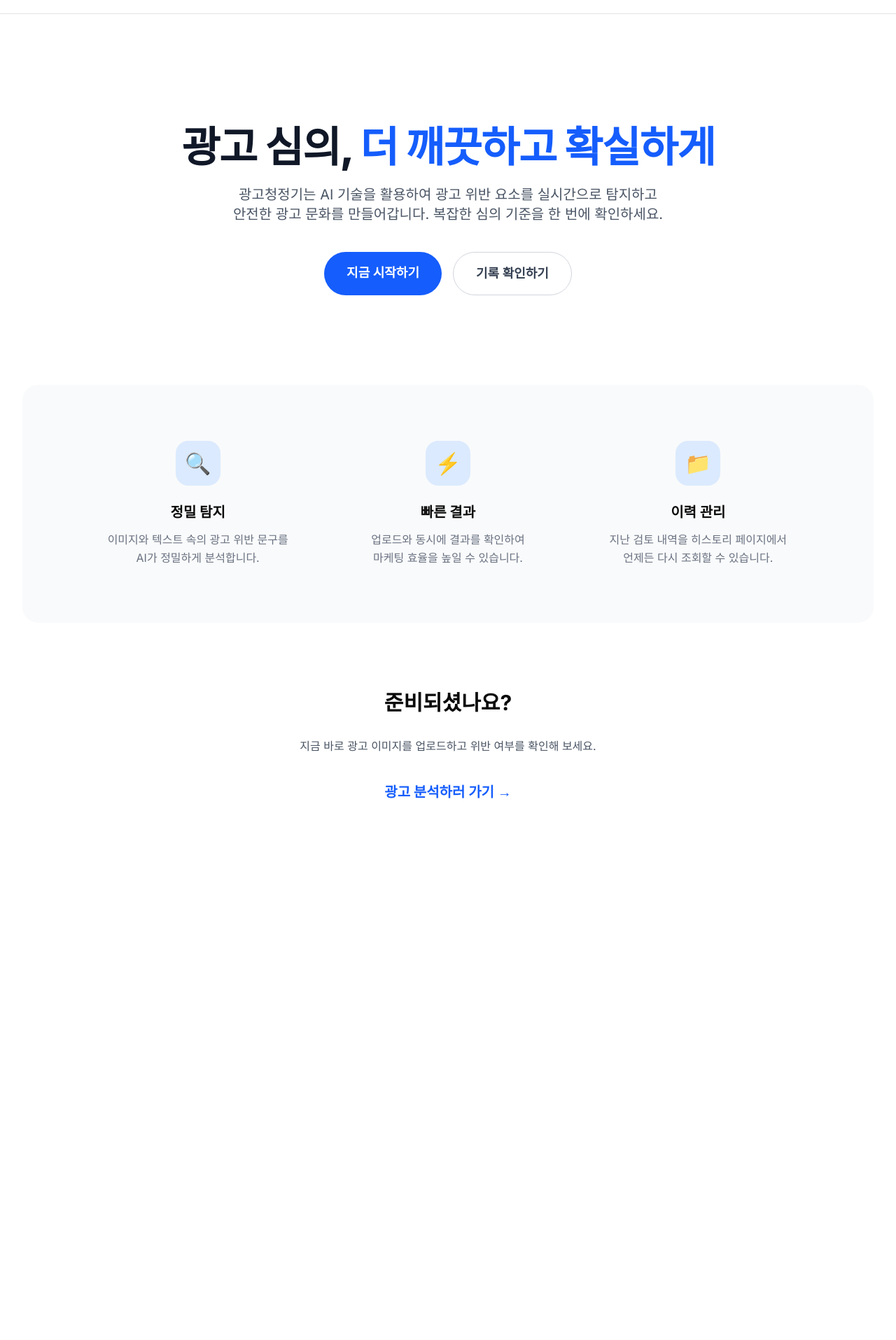
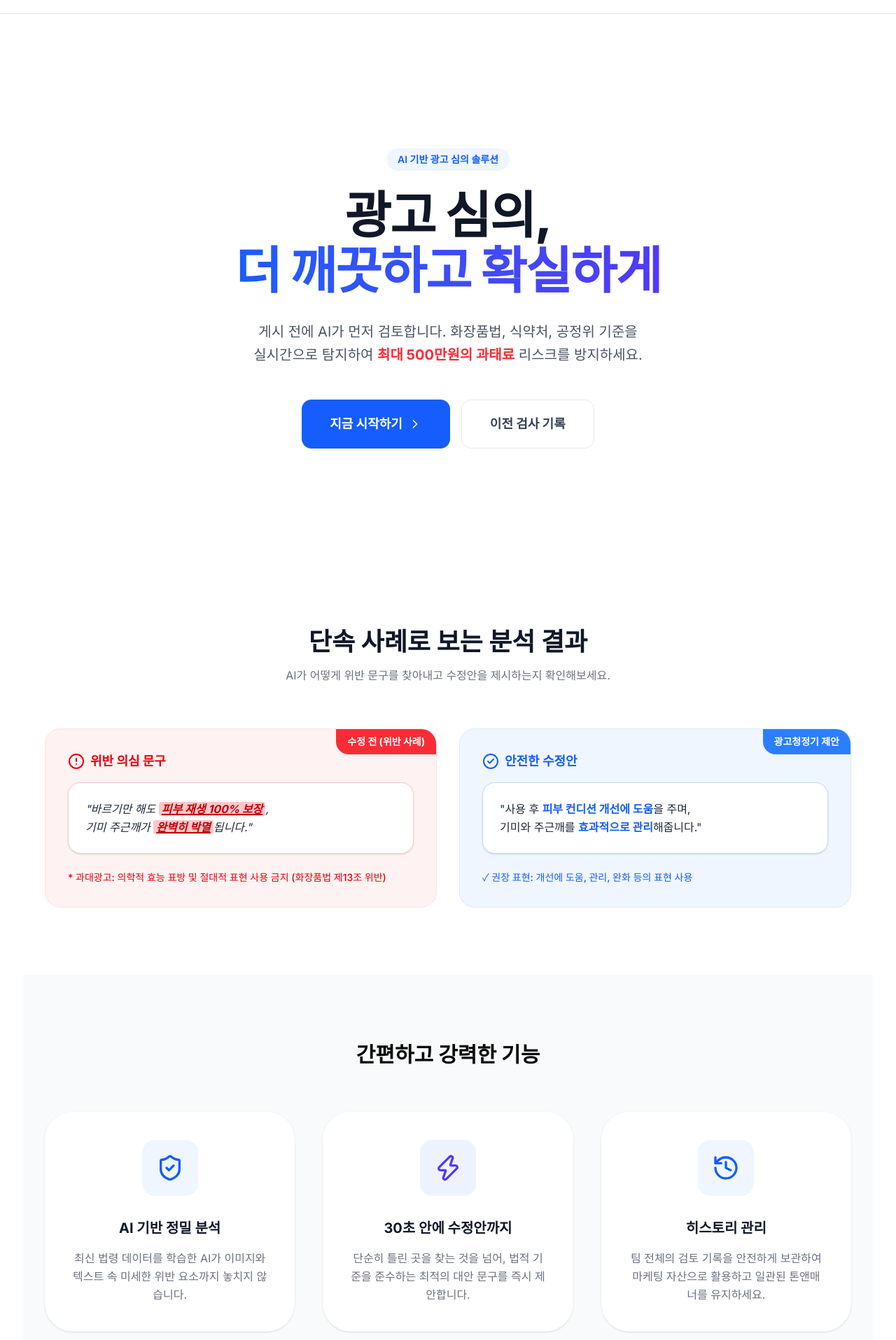
Before and after one commit to sihyunn0102-sys/TEAM1, a Next.js app in the folder frontend/: page / in a window 1280 px wide. Shown: the part 45-1960 px from the top of the page at 70% size. Before the commit the page ends 1319 px from the top, so only its background shows below. Built offline with nearby package versions, Linux system fonts and the light colour scheme.

Commit message:
Revamp homepage with animations and UI improvements
Refactor the homepage layout with enhanced animations and improved UI elements. Update text and structure for better clarity and user engagement.

```diff
--- a/frontend/src/app/page.tsx
+++ b/frontend/src/app/page.tsx
@@ -1,84 +1,196 @@
+"use client";
+
 import Link from "next/link";
+import { motion } from "framer-motion";
+import { ShieldCheck, Zap, History, AlertCircle, CheckCircle2, ChevronRight } from "lucide-react";
 
 export default function Home() {
+  // 애니메이션 변수 정의
+  const fadeInUp = {
+    initial: { opacity: 0, y: 20 },
+    whileInView: { opacity: 1, y: 0 },
+    viewport: { once: true },
+    transition: { duration: 0.6 }
+  };
+
   return (
-    <div className="flex flex-col items-center">
-      {/* Hero Section */}
-      <section className="w-full py-20 md:py-32 flex flex-col items-center text-center">
-        <h1 className="text-4xl md:text-6xl font-extrabold tracking-tight text-gray-900 mb-6">
-          광고 심의, <br className="md:hidden" />
-          <span className="text-blue-600">더 깨끗하고 확실하게</span>
+    <div className="flex flex-col items-center bg-white overflow-hidden">
+      {/* 1. Hero Section: 비주얼 및 가독성 강화 */}
+      <section className="relative w-full py-24 md:py-40 flex flex-col items-center text-center px-4">
+        {/* 배경 장식 요소 */}
+        <div className="absolute top-0 left-1/2 -translate-x-1/2 w-full h-full -z-10 opacity-10">
+          <div className="absolute top-20 left-1/4 w-72 h-72 bg-blue-400 rounded-full blur-[120px]" />
+          <div className="absolute bottom-10 right-1/4 w-96 h-96 bg-indigo-300 rounded-full blur-[120px]" />
+        </div>
+
+        <motion.div
+          initial={{ opacity: 0, y: -20 }}
+          animate={{ opacity: 1, y: 0 }}
+          transition={{ duration: 0.8 }}
+        >
+          <span className="inline-block px-4 py-1.5 mb-6 text-sm font-semibold text-blue-600 bg-blue-50 rounded-full">
+            AI 기반 광고 심의 솔루션
+          </span>
+          <h1 className="text-4xl md:text-7xl font-extrabold tracking-tight text-gray-900 mb-8 leading-[1.1]">
+            광고 심의, <br />
+            <span className="text-transparent bg-clip-text bg-gradient-to-r from-blue-600 to-indigo-600">
+              더 깨끗하고 확실하게
+            </span>
           </h1>
-        <p className="text-lg md:text-xl text-gray-600 max-w-2xl mb-10 px-4">
-          광고청정기는 AI 기술을 활용하여 광고 위반 요소를 실시간으로 탐지하고
-          <br />
-          안전한 광고 문화를 만들어갑니다. 복잡한 심의 기준을 한 번에
-          확인하세요.
+          <p className="text-lg md:text-xl text-gray-600 max-w-3xl mb-12 leading-relaxed">
+            게시 전에 AI가 먼저 검토합니다. 화장품법, 식약처, 공정위 기준을 <br className="hidden md:block" />
+            실시간으로 탐지하여 <span className="font-bold text-red-500">최대 500만원의 과태료</span> 리스크를 방지하세요.
           </p>
-        <div className="flex gap-4">
+        </motion.div>
+
+        <motion.div
+          className="flex flex-col sm:flex-row gap-4"
+          initial={{ opacity: 0 }}
+          animate={{ opacity: 1 }}
+          transition={{ delay: 0.5 }}
+        >
           <Link
             href="/upload"
-            className="rounded-full bg-blue-600 px-8 py-4 text-lg font-semibold text-white transition-all hover:bg-blue-700 hover:shadow-lg"
+            className="group flex items-center justify-center rounded-xl bg-blue-600 px-10 py-5 text-lg font-bold text-white transition-all hover:bg-blue-700 hover:shadow-xl active:scale-95"
           >
             지금 시작하기
+            <ChevronRight className="ml-2 w-5 h-5 transition-transform group-hover:translate-x-1" />
           </Link>
           <Link
             href="/history"
-            className="rounded-full border border-gray-300 bg-white px-8 py-4 text-lg font-semibold text-gray-700 transition-all hover:bg-gray-50"
+            className="flex items-center justify-center rounded-xl border border-gray-200 bg-white px-10 py-5 text-lg font-bold text-gray-700 transition-all hover:bg-gray-50 hover:border-gray-300"
           >
-            기록 확인하기
+            이전 검사 기록
           </Link>
-        </div>
+        </motion.div>
       </section>
 
-      {/* Service Features Section */}
-      <section className="w-full py-20 bg-gray-50 rounded-3xl px-8">
-        <div className="max-w-5xl mx-auto grid grid-cols-1 md:grid-cols-3 gap-12">
-          <div className="flex flex-col items-center text-center">
-            <div className="w-16 h-16 bg-blue-100 rounded-2xl flex items-center justify-center text-3xl mb-6">
-              🔍
+      {/* 2. Before & After Section: 신뢰도 증명 */}
+      <section className="w-full py-24 bg-white px-4">
+        <div className="max-w-6xl mx-auto">
+          <motion.div {...fadeInUp} className="text-center mb-16">
+            <h2 className="text-3xl md:text-4xl font-bold mb-4 text-gray-900">단속 사례로 보는 분석 결과</h2>
+            <p className="text-gray-500">AI가 어떻게 위반 문구를 찾아내고 수정안을 제시하는지 확인해보세요.</p>
+          </motion.div>
+
+          <div className="grid grid-cols-1 md:grid-cols-2 gap-8">
+            {/* Before Card */}
+            <motion.div
+              {...fadeInUp}
+              className="p-8 rounded-3xl bg-red-50 border border-red-100 relative overflow-hidden"
+            >
+              <div className="absolute top-0 right-0 px-4 py-2 bg-red-500 text-white text-sm font-bold rounded-bl-2xl">
+                수정 전 (위반 사례)
               </div>
-            <h3 className="text-xl font-bold mb-3">정밀 탐지</h3>
-            <p className="text-gray-500 leading-relaxed">
-              이미지와 텍스트 속의 광고 위반 문구를 <br /> AI가 정밀하게
-              분석합니다.
+              <div className="flex items-center gap-2 mb-4 text-red-600 font-bold text-lg">
+                <AlertCircle className="w-6 h-6" /> 위반 의심 문구
+              </div>
+              <div className="bg-white p-6 rounded-2xl border border-red-200 text-gray-800 leading-relaxed italic shadow-sm">
+                &quot;바르기만 해도 <span className="bg-red-200 px-1 rounded text-red-700 font-bold underline decoration-2">피부 재생 100% 보장</span>, <br />
+                기미 주근깨가 <span className="bg-red-200 px-1 rounded text-red-700 font-bold underline decoration-2">완벽히 박멸</span>됩니다.&quot;
+              </div>
+              <p className="mt-6 text-sm text-red-600 font-medium">
+                * 과대광고: 의학적 효능 표방 및 절대적 표현 사용 금지 (화장품법 제13조 위반)
               </p>
+            </motion.div>
+
+            {/* After Card */}
+            <motion.div
+              {...fadeInUp}
+              className="p-8 rounded-3xl bg-blue-50 border border-blue-100 relative overflow-hidden"
+            >
+              <div className="absolute top-0 right-0 px-4 py-2 bg-blue-500 text-white text-sm font-bold rounded-bl-2xl">
+                광고청정기 제안
               </div>
-          <div className="flex flex-col items-center text-center">
-            <div className="w-16 h-16 bg-blue-100 rounded-2xl flex items-center justify-center text-3xl mb-6">
-              ⚡
+              <div className="flex items-center gap-2 mb-4 text-blue-600 font-bold text-lg">
+                <CheckCircle2 className="w-6 h-6" /> 안전한 수정안
               </div>
-            <h3 className="text-xl font-bold mb-3">빠른 결과</h3>
-            <p className="text-gray-500 leading-relaxed">
-              업로드와 동시에 결과를 확인하여 <br /> 마케팅 효율을 높일 수
-              있습니다.
+              <div className="bg-white p-6 rounded-2xl border border-blue-200 text-gray-800 leading-relaxed shadow-sm">
+                &quot;사용 후 <span className="text-blue-600 font-bold">피부 컨디션 개선에 도움</span>을 주며, <br />
+                기미와 주근깨를 <span className="text-blue-600 font-bold">효과적으로 관리</span>해줍니다.&quot;
+              </div>
+              <p className="mt-6 text-sm text-blue-600 font-medium">
+                ✓ 권장 표현: 개선에 도움, 관리, 완화 등의 표현 사용
               </p>
-          </div>
-          <div className="flex flex-col items-center text-center">
-            <div className="w-16 h-16 bg-blue-100 rounded-2xl flex items-center justify-center text-3xl mb-6">
-              📁
-            </div>
-            <h3 className="text-xl font-bold mb-3">이력 관리</h3>
-            <p className="text-gray-500 leading-relaxed">
-              지난 검토 내역을 히스토리 페이지에서 <br /> 언제든 다시 조회할 수
-              있습니다.
-            </p>
+            </motion.div>
           </div>
         </div>
       </section>
 
-      {/* Bottom CTA */}
-      <section className="w-full py-24 text-center">
-        <h2 className="text-3xl font-bold mb-8">준비되셨나요?</h2>
-        <p className="text-gray-600 mb-10">
-          지금 바로 광고 이미지를 업로드하고 위반 여부를 확인해 보세요.
+      {/* 3. Service Features Section: 아이콘 및 레이아웃 개선 */}
+      <section className="w-full py-24 bg-gray-50 px-8">
+        <div className="max-w-6xl mx-auto">
+          <motion.div {...fadeInUp} className="text-center mb-16 font-bold text-3xl">
+            간편하고 강력한 기능
+          </motion.div>
+          <div className="grid grid-cols-1 md:grid-cols-3 gap-10">
+            <motion.div
+              {...fadeInUp}
+              whileHover={{ y: -10 }}
+              className="bg-white p-10 rounded-[2.5rem] shadow-sm flex flex-col items-center text-center"
+            >
+              <div className="w-20 h-20 bg-blue-50 rounded-2xl flex items-center justify-center text-blue-600 mb-8">
+                <ShieldCheck className="w-10 h-10" />
+              </div>
+              <h3 className="text-xl font-bold mb-4 text-gray-900">AI 기반 정밀 분석</h3>
+              <p className="text-gray-500 leading-relaxed">
+                최신 법령 데이터를 학습한 AI가 이미지와 텍스트 속 미세한 위반 요소까지 놓치지 않습니다.
+              </p>
+            </motion.div>
+
+            <motion.div
+              {...fadeInUp}
+              transition={{ delay: 0.2 }}
+              whileHover={{ y: -10 }}
+              className="bg-white p-10 rounded-[2.5rem] shadow-sm flex flex-col items-center text-center"
+            >
+              <div className="w-20 h-20 bg-indigo-50 rounded-2xl flex items-center justify-center text-indigo-600 mb-8">
+                <Zap className="w-10 h-10" />
+              </div>
+              <h3 className="text-xl font-bold mb-4 text-gray-900">30초 안에 수정안까지</h3>
+              <p className="text-gray-500 leading-relaxed">
+                단순히 틀린 곳을 찾는 것을 넘어, 법적 기준을 준수하는 최적의 대안 문구를 즉시 제안합니다.
+              </p>
+            </motion.div>
+
+            <motion.div
+              {...fadeInUp}
+              transition={{ delay: 0.4 }}
+              whileHover={{ y: -10 }}
+              className="bg-white p-10 rounded-[2.5rem] shadow-sm flex flex-col items-center text-center"
+            >
+              <div className="w-20 h-20 bg-blue-50 rounded-2xl flex items-center justify-center text-blue-600 mb-8">
+                <History className="w-10 h-10" />
+              </div>
+              <h3 className="text-xl font-bold mb-4 text-gray-900">히스토리 관리</h3>
+              <p className="text-gray-500 leading-relaxed">
+                팀 전체의 검토 기록을 안전하게 보관하여 마케팅 자산으로 활용하고 일관된 톤앤매너를 유지하세요.
+              </p>
+            </motion.div>
+          </div>
+        </div>
+      </section>
+
+      {/* 4. Bottom CTA: 일관성 있는 마무리 */}
+      <section className="w-full py-32 text-center px-4 overflow-hidden relative">
+        <motion.div {...fadeInUp} className="max-w-4xl mx-auto relative z-10">
+          <h2 className="text-3xl md:text-5xl font-bold mb-8 text-gray-900 leading-tight">
+            과태료 걱정 없는 마케팅,<br />지금 광고청정기와 시작하세요.
+          </h2>
+          <p className="text-xl text-gray-500 mb-12">
+            이미 500개 이상의 브랜드가 광고청정기로 리스크를 예방하고 있습니다.
           </p>
           <Link
             href="/upload"
-          className="text-blue-600 font-bold text-xl hover:underline"
+            className="inline-flex items-center justify-center rounded-2xl bg-gray-900 px-12 py-6 text-xl font-bold text-white transition-all hover:bg-black hover:shadow-2xl active:scale-95"
           >
-          광고 분석하러 가기 &rarr;
+            무료로 분석 시작하기
           </Link>
+        </motion.div>
+
+        {/* 장식용 원형 소스 */}
+        <div className="absolute top-1/2 left-1/2 -translate-x-1/2 -translate-y-1/2 w-[800px] h-[800px] border border-gray-100 rounded-full -z-10" />
+        <div className="absolute top-1/2 left-1/2 -translate-x-1/2 -translate-y-1/2 w-[600px] h-[600px] border border-gray-50 rounded-full -z-10" />
       </section>
     </div>
   );
```
Lines whose indentation alone changed are shown as unchanged.
